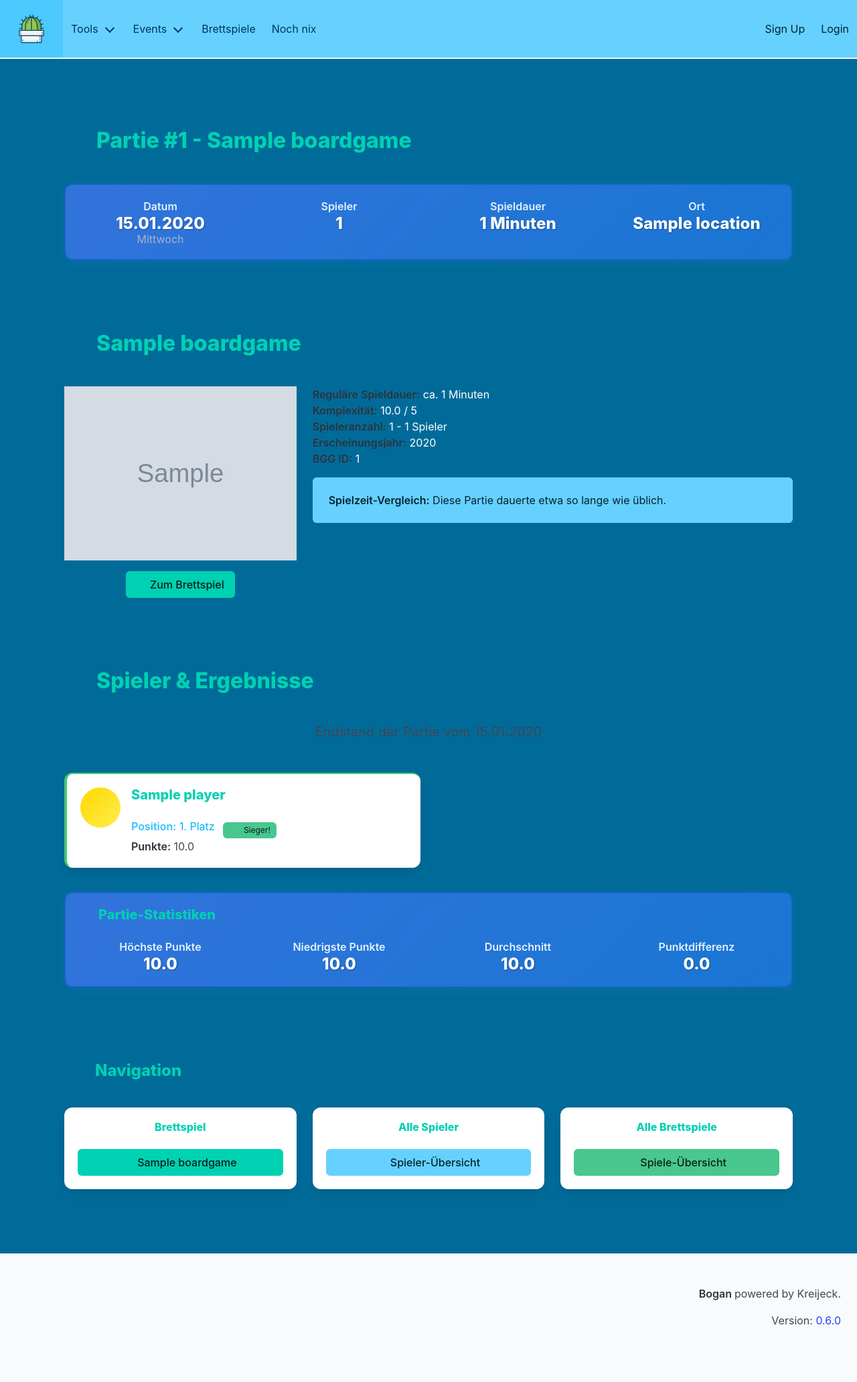
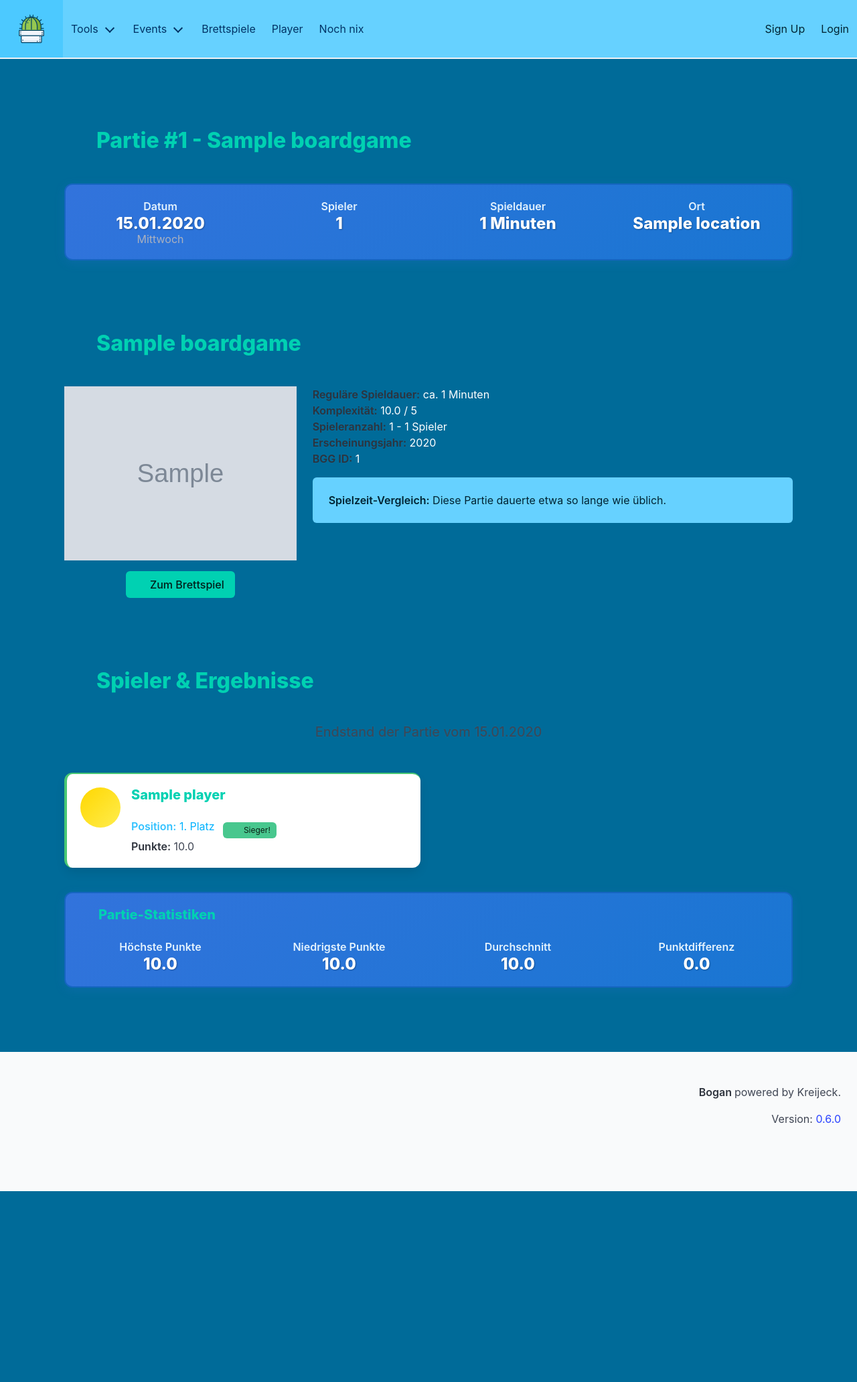
Before and after one commit to Kreijeck/bogan, a Flask app: page /game/1 in a window 1280 px wide. Shown: the top 2064 px of the page at 67% size. After the commit the page ends 1779 px from the top, so only its background shows below. Run offline with Flask 3, Linux system fonts and the light colour scheme; tables that the repository leaves empty hold one stand-in row (values such as "Sample post"); grey boxes marked "Sample" are stand-in pictures; parts of the project's set-up code (start-up, migrations or seed data) failed here and were passed over.

Commit message:
add player to nav

```diff
--- a/bogan/main/templates/base.html
+++ b/bogan/main/templates/base.html
@@ -49,6 +49,7 @@
                     </div>
                 </div>
                 <a href="{{ url_for('main.show_all_boardgames') }}" class="navbar-item">Brettspiele</a>
+                <a href="{{ url_for('main.show_all_players') }}" class="navbar-item">Player</a>
                 <a href="{{ url_for('main.profile') }}" class="navbar-item">Noch nix</a>
 
             </div>
@@ -76,7 +77,7 @@
     <!-- FOOTER -->
     <footer class="footer">
         <div class="content has-text-right">
-            <p> <strong>Bogan </strong> powered by Kreijeck. </p>
+            <p><strong>Bogan </strong> powered by Kreijeck.</p>
             <p>Version: <a href="https://github.com/Kreijeck/bogan/blob/master/changelog.md">{{ config['VERSION'] }}</a></p>
         </div>
     </footer>
--- a/bogan/main/templates/game_detail.html
+++ b/bogan/main/templates/game_detail.html
@@ -203,62 +203,4 @@
   </div>
 </section>
 
-<!-- Navigation Links -->
-<section class="section">
-  <div class="container">
-    <h2 class="title is-4 has-text-primary collapsible-header" data-target="navigation">
-      <span class="icon-text">
-        <span class="icon has-text-primary">
-          <i class="fas fa-compass"></i>
-        </span>
-        <span>Navigation</span>
-        <span class="icon collapse-icon">
-          <i class="fas fa-chevron-up"></i>
-        </span>
-      </span>
-    </h2>
-
-    <div id="navigation" class="collapsible-content">
-      <div class="columns">
-        <div class="column">
-          <div class="box has-text-centered">
-            <h4 class="title is-6 has-text-primary">Brettspiel</h4>
-            <a href="{{ url_for('main.show_boardgame', boardgame_id=game.boardgame.id) }}"
-               class="button is-primary is-fullwidth">
-              <span class="icon">
-                <i class="fas fa-dice"></i>
-              </span>
-              <span>{{ game.boardgame.name }}</span>
-            </a>
-          </div>
-        </div>
-        <div class="column">
-          <div class="box has-text-centered">
-            <h4 class="title is-6 has-text-primary">Alle Spieler</h4>
-            <a href="{{ url_for('main.show_all_players') }}"
-               class="button is-info is-fullwidth">
-              <span class="icon">
-                <i class="fas fa-users"></i>
-              </span>
-              <span>Spieler-Übersicht</span>
-            </a>
-          </div>
-        </div>
-        <div class="column">
-          <div class="box has-text-centered">
-            <h4 class="title is-6 has-text-primary">Alle Brettspiele</h4>
-            <a href="{{ url_for('main.show_all_boardgames') }}"
-               class="button is-success is-fullwidth">
-              <span class="icon">
-                <i class="fas fa-list"></i>
-              </span>
-              <span>Spiele-Übersicht</span>
-            </a>
-          </div>
-        </div>
-      </div>
-    </div>
-  </div>
-</section>
-
 {% endblock %}
```
